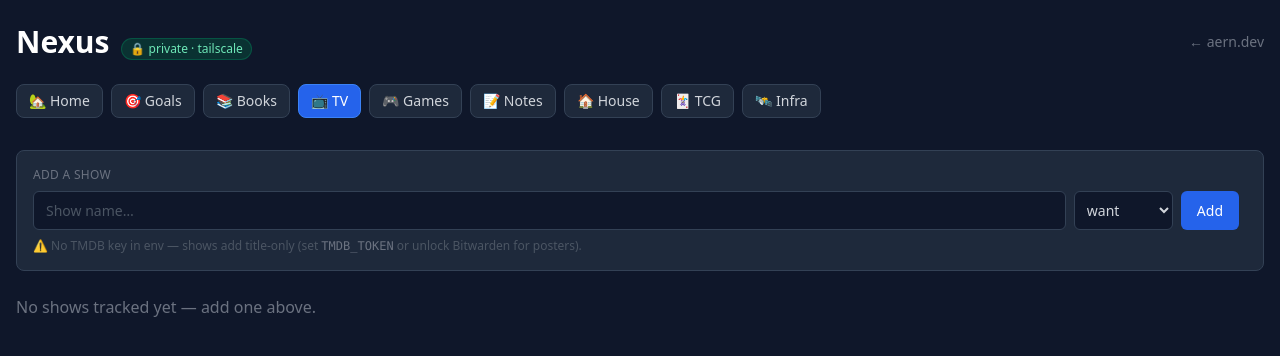
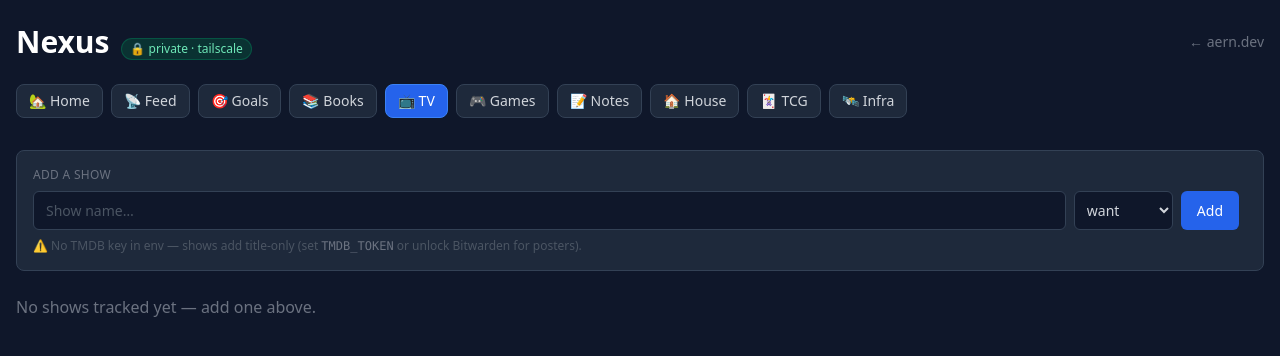
Before and after one commit to Aern28/aernhome, a Flask app: page /nexus/tv in a window 1280 px wide. Shown: the top 356 px of the page. Run offline with Flask 3, Linux system fonts and the light colour scheme; data that the repository does not hold is empty; some libraries are stand-ins or nearby versions.

Commit message:
nexus: unified Feed module (digests + Aernbot Notebook)
feed_items table (source-tagged) + POST /api/nexus/feed ingest + /nexus/feed page
rendering a per-source widget card grid + a home 'latest briefs' teaser. Producers
POST {source,title,body,url}; unknown sources fall back to a generic icon/label.
Foundation for retiring the Notion Inbox digest flows and surfacing Aernbot's
Notebook. (Jinja gotcha: dict key 'items' collides with dict.items() -> used 'entries'.)

Co-Authored-By: Claude Opus 4.8 (1M context) <noreply@anthropic.com>
Claude-Session: https://claude.ai/code/session_017eGKuhp6N7jea2ua7YhGi3

```diff
--- a/app.py
+++ b/app.py
@@ -380,6 +380,21 @@ def init_nexus_db():
         )
     """)
 
+    # Feed — unified stream of incoming generated briefs (n8n digests + Aernbot
+    # Notebook + any future source), tagged by source. Read-only/pull; producers
+    # POST to /api/nexus/feed. Surfaced as a per-source widget grid on /nexus/feed.
+    cur.execute("""
+        CREATE TABLE IF NOT EXISTS feed_items (
+            id INTEGER PRIMARY KEY AUTOINCREMENT,
+            source TEXT NOT NULL,            -- slug: weather|optcg|resp|aernbot|...
+            title TEXT,
+            body TEXT,
+            url TEXT,                        -- optional link out
+            created_at TIMESTAMP DEFAULT CURRENT_TIMESTAMP
+        )
+    """)
+    cur.execute("CREATE INDEX IF NOT EXISTS idx_feed_source_time ON feed_items (source, created_at DESC)")
+
     # Links — curated "connections to documents" (Obsidian notes, specs, dashboards).
     cur.execute("""
         CREATE TABLE IF NOT EXISTS links (
@@ -755,6 +770,7 @@ def projects():
 # ── Personal Nexus (Tailscale-only) ───────────────────────────────────────────
 NEXUS_SECTIONS = [
     ("/nexus",            "Home",        "🏡", "Today at a glance"),
+    ("/nexus/feed",       "Feed",        "📡", "Digests & Aernbot notebook"),
     ("/nexus/goals",      "Goals",       "🎯", "Personal · work · house · TCG"),
     ("/nexus/books",      "Books",       "📚", "Reading & read"),
     ("/nexus/tv",         "TV",          "📺", "Watching & watched"),
@@ -790,6 +806,7 @@ def nexus_home():
     data["captures"] = ns_writes.list_capture(limit=8)
     data["links"] = ns_writes.list_links()
     data["notes"] = ns_writes.pinned_notes()
+    data["feed"] = [{"meta": _feed_meta(f["source"]), **f} for f in ns_writes.latest_feed(4)]
     return render_template("nexus.html", sections=NEXUS_SECTIONS, active="/nexus", data=data)
 
 
@@ -934,6 +951,31 @@ def nexus_notes():
                            notes=ns_writes.list_notes())
 
 
+# Display metadata for feed sources (icon + label). Producers send only a slug;
+# unknown slugs fall back to a generic icon + title-cased name.
+FEED_SOURCE_META = {
+    "weather": ("🌤️", "Weather"),
+    "optcg":   ("🏴‍☠️", "OPTCG Digest"),
+    "resp":    ("🤧", "Resp Illness"),
+    "aernbot": ("🤖", "Aernbot Notebook"),
+}
+
+
+def _feed_meta(slug):
+    icon, label = FEED_SOURCE_META.get(slug, ("📡", slug.replace("-", " ").title()))
+    return {"slug": slug, "icon": icon, "label": label}
+
+
+@app.route("/nexus/feed")
+def nexus_feed():
+    if not _is_nexus_allowed():
+        abort(404)
+    by_source = ns_writes.feed_sources(per_source=8)
+    cards = [{"meta": _feed_meta(s), "entries": items} for s, items in by_source.items()]
+    return render_template("nexus_feed.html", sections=NEXUS_SECTIONS, active="/nexus/feed",
+                           cards=cards)
+
+
 # ── Nexus write APIs (Tailscale-only; JSON in, JSON out) ──────────────────────
 def _nexus_json():
     """Require the nexus gate and return the parsed JSON body (or {})."""
@@ -1141,6 +1183,18 @@ def api_nexus_media_delete(mid):
     _nexus_json()
     ns_writes.delete_media(mid)
     return jsonify({"ok": True})
+
+
+# ── Feed ingest (n8n digests + Aernbot Notebook push to here) ─────────────────
+@app.route("/api/nexus/feed", methods=["POST"])
+def api_nexus_feed():
+    body = _nexus_json()
+    try:
+        fid = ns_writes.add_feed_item(
+            body.get("source", ""), body.get("title"), body.get("body"), body.get("url"))
+    except ValueError as e:
+        return jsonify({"ok": False, "error": str(e)}), 400
+    return jsonify({"ok": True, "id": fid})
 
 
 @app.route("/privacy")
--- a/nexus_writes.py
+++ b/nexus_writes.py
@@ -425,3 +425,58 @@ def set_media_rating(media_id, rating):
 def delete_media(media_id):
     with _conn() as conn:
         conn.execute("DELETE FROM media_status WHERE id = ?", (media_id,))
+
+
+# ── Feed (incoming generated briefs: n8n digests + Aernbot Notebook + …) ──────
+def add_feed_item(source, title=None, body=None, url=None):
+    source = (source or "").strip().lower()
+    if not source:
+        raise ValueError("source required")
+    if not (title or body):
+        raise ValueError("title or body required")
+    with _conn() as conn:
+        cur = conn.execute(
+            "INSERT INTO feed_items (source, title, body, url) VALUES (?, ?, ?, ?)",
+            (source, (title or "").strip() or None, (body or "").strip() or None,
+             (url or "").strip() or None))
+        return cur.lastrowid
+
+
+def list_feed_items(source=None, limit=100):
+    """Reverse-chron feed items, optionally filtered to one source."""
+    try:
+        with _conn() as conn:
+            q = "SELECT id, source, title, body, url, created_at FROM feed_items"
+            params = []
+            if source:
+                q += " WHERE source = ?"; params.append(source.lower())
+            q += " ORDER BY created_at DESC, id DESC LIMIT ?"
+            params.append(limit)
+            return [dict(r) for r in conn.execute(q, params).fetchall()]
+    except sqlite3.Error:
+        return []
+
+
+def feed_sources(per_source=5):
+    """For the per-source widget grid: {source: [latest N items]} in recency order
+    of each source's newest item."""
+    try:
+        with _conn() as conn:
+            srcs = [r[0] for r in conn.execute(
+                "SELECT source FROM feed_items GROUP BY source "
+                "ORDER BY MAX(created_at) DESC").fetchall()]
+            out = {}
+            for s in srcs:
+                rows = conn.execute(
+                    "SELECT id, source, title, body, url, created_at FROM feed_items "
+                    "WHERE source = ? ORDER BY created_at DESC, id DESC LIMIT ?",
+                    (s, per_source)).fetchall()
+                out[s] = [dict(r) for r in rows]
+            return out
+    except sqlite3.Error:
+        return {}
+
+
+def latest_feed(limit=4):
+    """Newest items across all sources, for the home teaser widget."""
+    return list_feed_items(limit=limit)
```
Also changed, not shown: templates/nexus.html (+23 -0 lines), templates/nexus_feed.html (added, +36 -0 lines).
